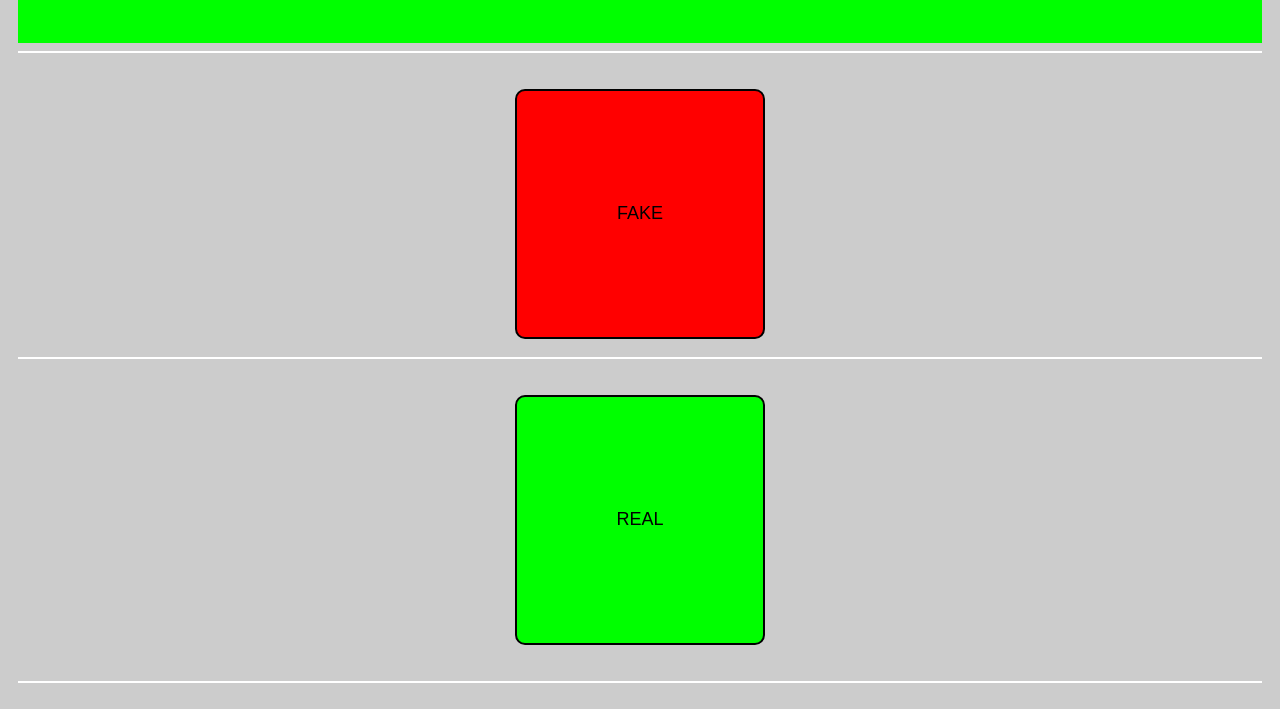
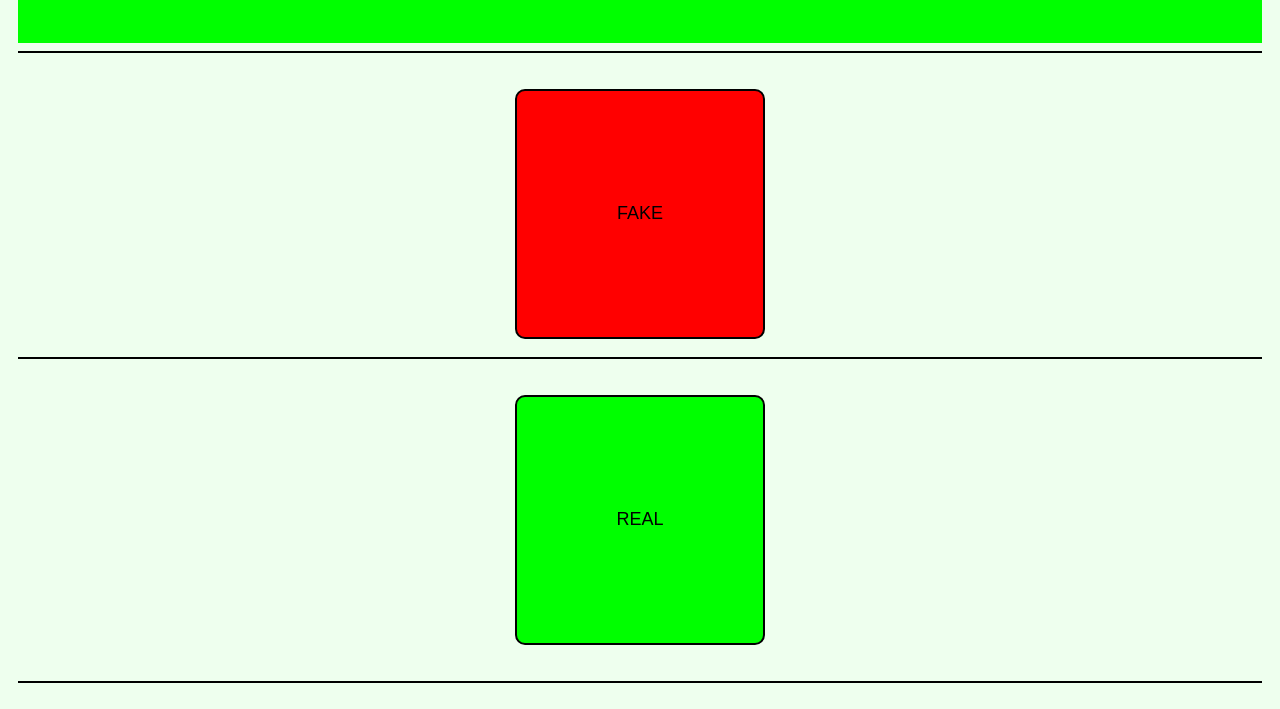
Before and after one commit to Hardik30102010/GitHub-repo, a plain HTML site: page Index.html in a window 1280 px wide. Shown: the part 141-850 px from the top of the page. Drawn offline with Linux system fonts and the light colour scheme.

Commit message:
Update Index.html
Co-authored-by: viraajnirmal652-h <153670984+viraajnirmal652-h@users.noreply.github.com>

```diff
--- a/Index.html
+++ b/Index.html
@@ -5,7 +5,7 @@
     </title>
     <style>
            body{
-      background-color:#cccccc;
+      background-color:#eeffee;
       padding: 10px;
       color: #000000;
 }
@@ -55,7 +55,7 @@
     }
       hr {
        border: none;
-       border-top: 2px solid #fff;
+       border-top: 2px solid #000000;
        width: 100%;
     }
       a:link, a:visited {
```
